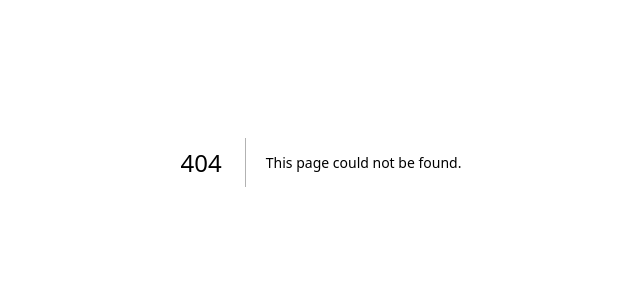
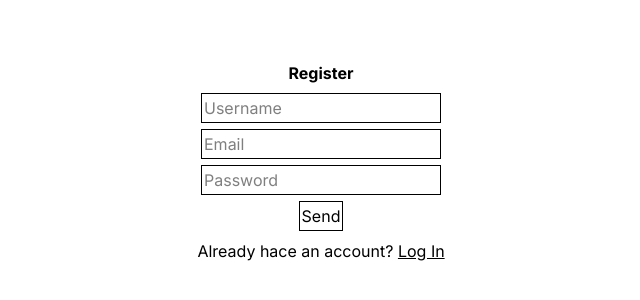
Before and after one commit to ID-123/start, a Next.js app in the folder nextjs/getting_started/: page /register in a window 1280 px wide. Before the commit this address had no page. Shown: the part 238-538 px from the top of the page, without its empty margins (319-959 px from the left). Built offline with nearby package versions, Linux system fonts and the light colour scheme; a web font is replaced by a local one.

Commit message:
feat: added login and register pages

```diff
--- /dev/null
+++ b/nextjs/getting_started/src/app/(auth)/login/page.tsx
@@ -0,0 +1,51 @@
+"use client";
+
+import Link from "next/link";
+
+export default function LoginForm() {
+  function handleSubmit(event: React.SubmitEvent<HTMLFormElement>) {
+    event.preventDefault();
+
+    const formData = new FormData(event.currentTarget);
+
+    const email = formData.get("email");
+    const password = formData.get("password");
+
+    console.log("Data received.");
+  }
+
+  return (
+    <div className="flex flex-col items-center justify-center min-h-screen gap-2">
+      <p>
+        <strong>Log In</strong>
+      </p>
+
+      <form
+        onSubmit={handleSubmit}
+        className="flex items-center justify-center flex-col gap-1.5"
+      >
+        <input
+          className="border p-0.5"
+          type="email"
+          name="email"
+          placeholder="Email"
+        />
+        <input
+          className="border p-0.5"
+          type="password"
+          name="password"
+          placeholder="Password"
+        />
+        <button className="border p-0.5 hover:cursor-pointer" type="submit">
+          Send
+        </button>
+      </form>
+      <p>
+        Don't have an account?{" "}
+        <Link href={"/register"} className="underline hover:text-blue-500">
+          Register
+        </Link>
+      </p>
+    </div>
+  );
+}
--- /dev/null
+++ b/nextjs/getting_started/src/app/(auth)/register/page.tsx
@@ -0,0 +1,61 @@
+"use client";
+
+import Link from "next/link";
+
+export default function RegisterForm() {
+  function handleSubmit(event: React.SubmitEvent<HTMLFormElement>) {
+    event.preventDefault();
+
+    const formData = new FormData(event.currentTarget);
+
+    const user = formData.get("username");
+    const email = formData.get("email");
+    const password = formData.get("password");
+
+    console.log("Data received.");
+  }
+
+  return (
+    <div className="flex flex-col items-center justify-center min-h-screen gap-2">
+      <p>
+        <strong>Register</strong>
+      </p>
+
+      <form
+        onSubmit={handleSubmit}
+        className="flex flex-col items-center justify-center gap-1.5"
+      >
+        <input
+          className="border p-0.5"
+          type="text"
+          name="username"
+          placeholder="Username"
+        />
+
+        <input
+          className="border p-0.5"
+          type="email"
+          name="email"
+          placeholder="Email"
+        />
+
+        <input
+          className="border p-0.5"
+          type="password"
+          name="password"
+          placeholder="Password"
+        />
+
+        <button className="border p-0.5 hover:cursor-pointer" type="submit">
+          Send
+        </button>
+      </form>
+      <p>
+        Already hace an account?{" "}
+        <Link href={"/login"} className="underline hover:text-blue-600">
+          Log In
+        </Link>
+      </p>
+    </div>
+  );
+}
```
